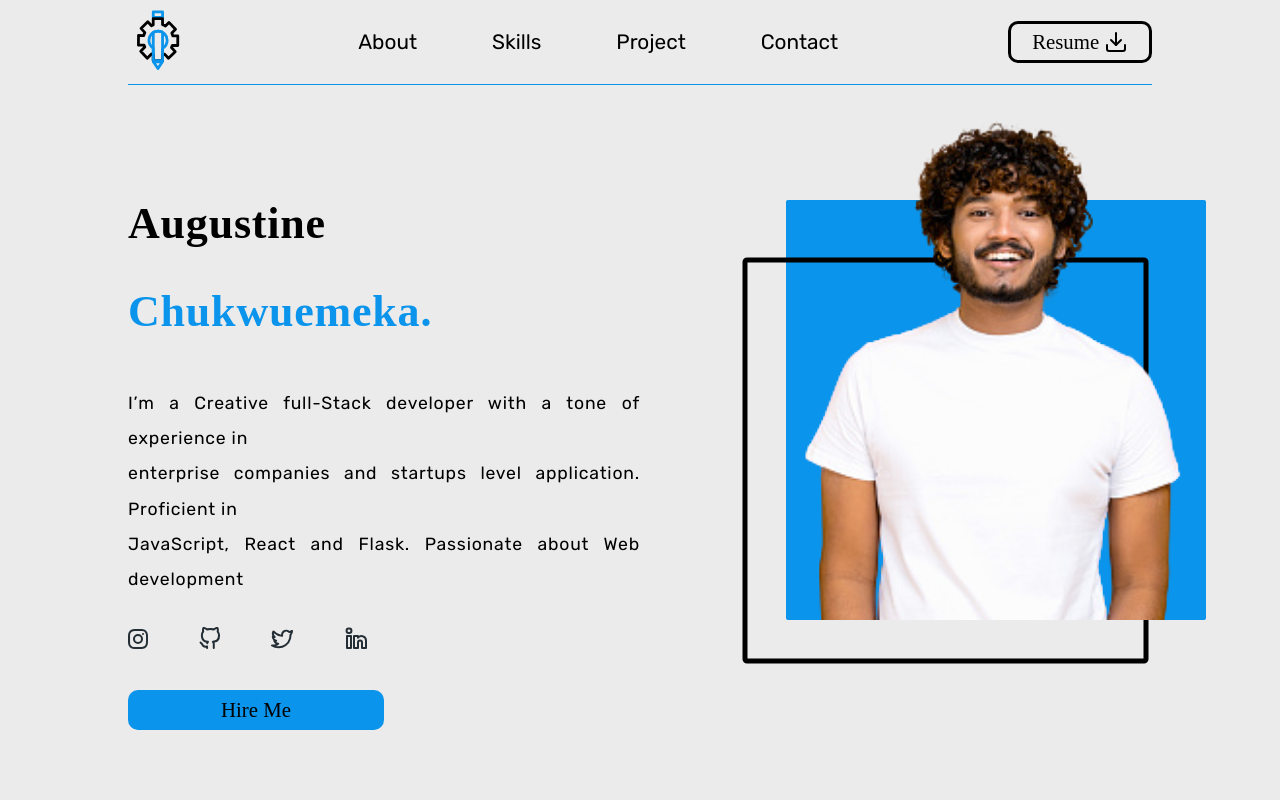
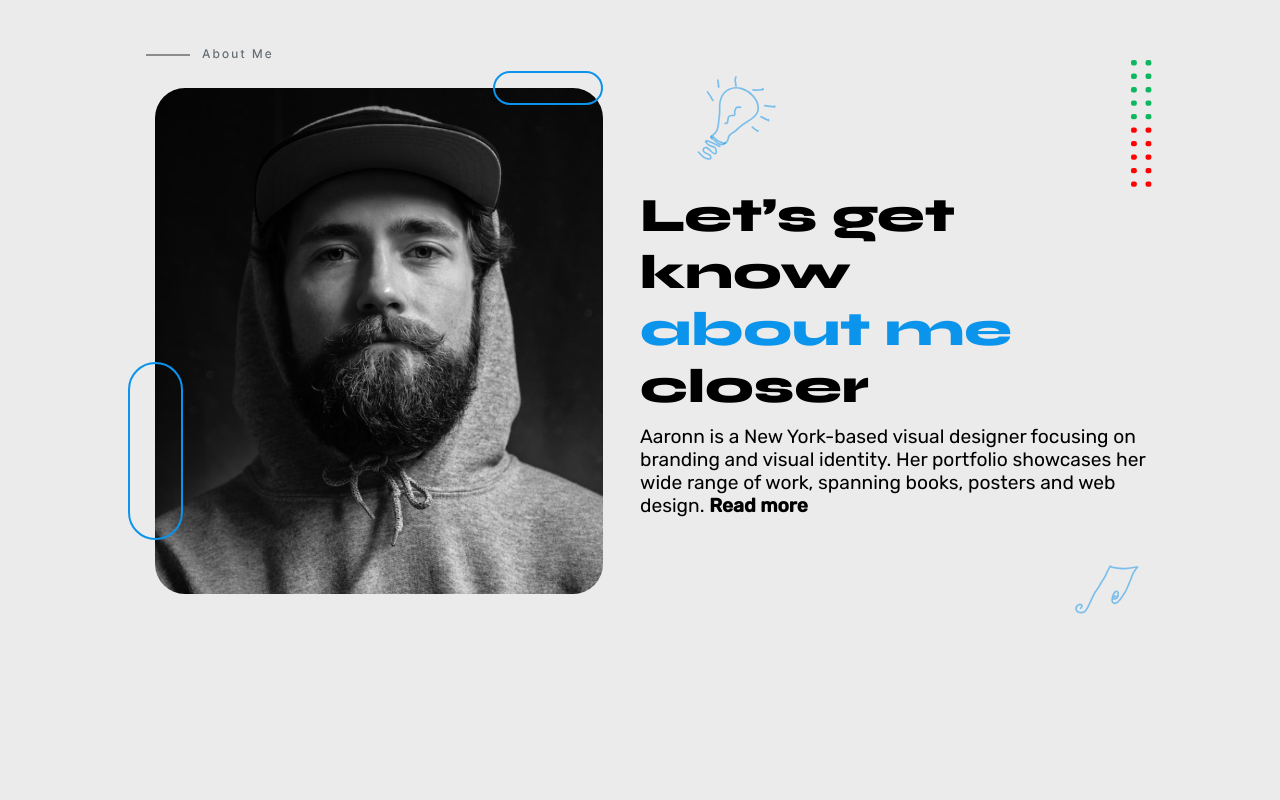
Before and after one commit to 010binary/Portfolio, a React (Vite) app: page / in a window 1280 px wide. Shown: the top 800 px of the page. Built offline with nearby package versions, Linux system fonts and the light colour scheme; a web font is replaced by a local one.

Commit message:
adding the proper designs

```diff
--- a/src/App.jsx
+++ b/src/App.jsx
@@ -1,10 +1,10 @@
 import "./App.scss";
-import Home from "./Pages/Home/Home";
+import About from "./components/about/About"
 
 function App() {
   return (
     <div className="container">
-      <Home />
+      <About />
     </div>
   );
 }
--- a/src/components/about/About.jsx
+++ b/src/components/about/About.jsx
@@ -1,11 +1,13 @@
 import "./About.scss";
-import { AboutMe, Lightbulb, Music } from "../Icons";
+import { AboutMe, Lightbulb, Music, Design } from "../Icons";
 import { AboutmeImg } from "../Photos";
 
 const About = () => {
   return (
     <div className="about__section">
-      <img src={AboutMe} alt="" />
+      <img src={AboutMe} alt="About me label" />
+      <img src={Design} alt="Side design" className="About-side-design"/>
+
       <div className="about__section-content">
         <div className="about__section--leftside">
           <img src={AboutmeImg} alt="" />
--- a/src/components/about/About.scss
+++ b/src/components/about/About.scss
@@ -1,13 +1,21 @@
 @import "../../Scss/reset";
 
 .about__section {
+  position: relative;
   margin-top: 40px;
+
+  .About-side-design {
+    position: absolute;
+    top: 20px;
+    right: 0;
+  }
+
   &-content {
     display: flex;
     justify-content: space-between;
 
-    .about__section--leftside {
-    }
+    /*.about__section--leftside {
+    }*/
     .about__section--rightside {
       width: 50%;
       font-size: 1.2rem;
```
